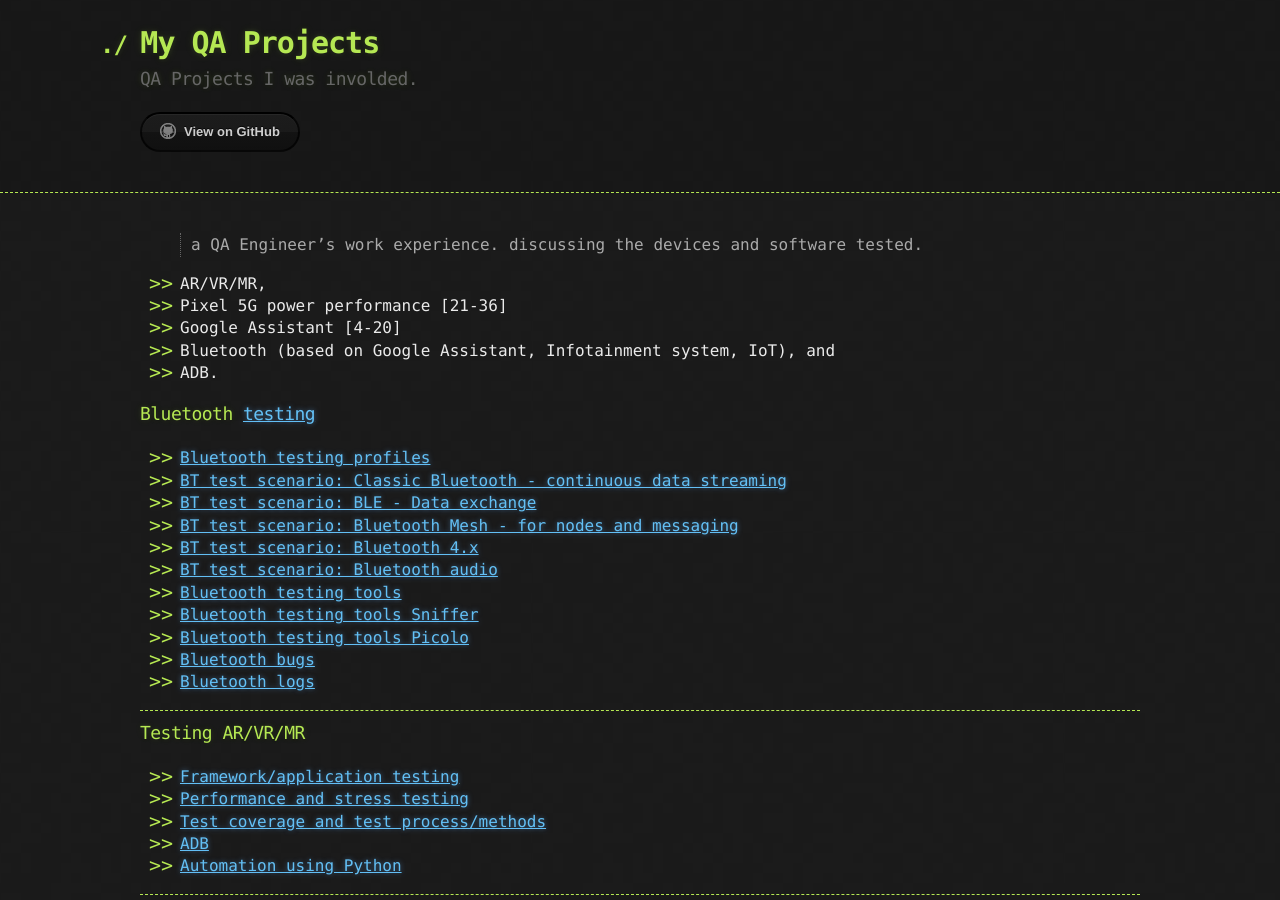
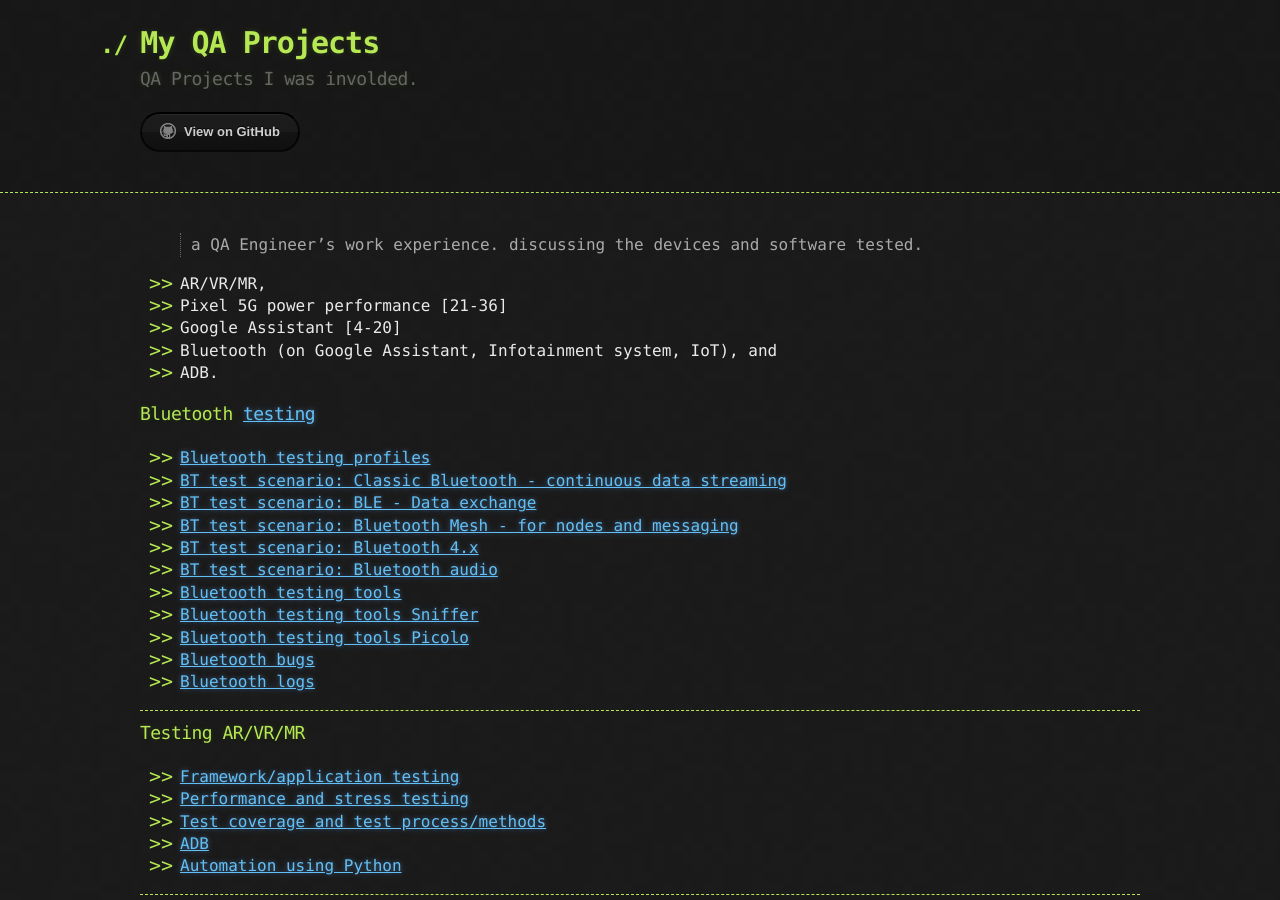
Before and after one commit to sciustechnologia/sciustechnologia.github.io, a Jekyll site: the page built from index.md, in a window 1280 px wide and 900 px high. Built offline with Jekyll 4.4.1, drawn with Linux system fonts in a browser that asks for light colours.

Commit message:
Update index.md

```diff
--- a/index.md
+++ b/index.md
@@ -11,7 +11,7 @@ description: QA testing and technical writing
 *  AR/VR/MR,
 *  Pixel 5G power performance [21-36]
 *  Google Assistant [4-20]
-*  Bluetooth (based on Google Assistant, Infotainment system, IoT), and
+*  Bluetooth (on Google Assistant, Infotainment system, IoT), and
 *  ADB.
 
 ### Bluetooth [testing](./testing/bt.html)
```
